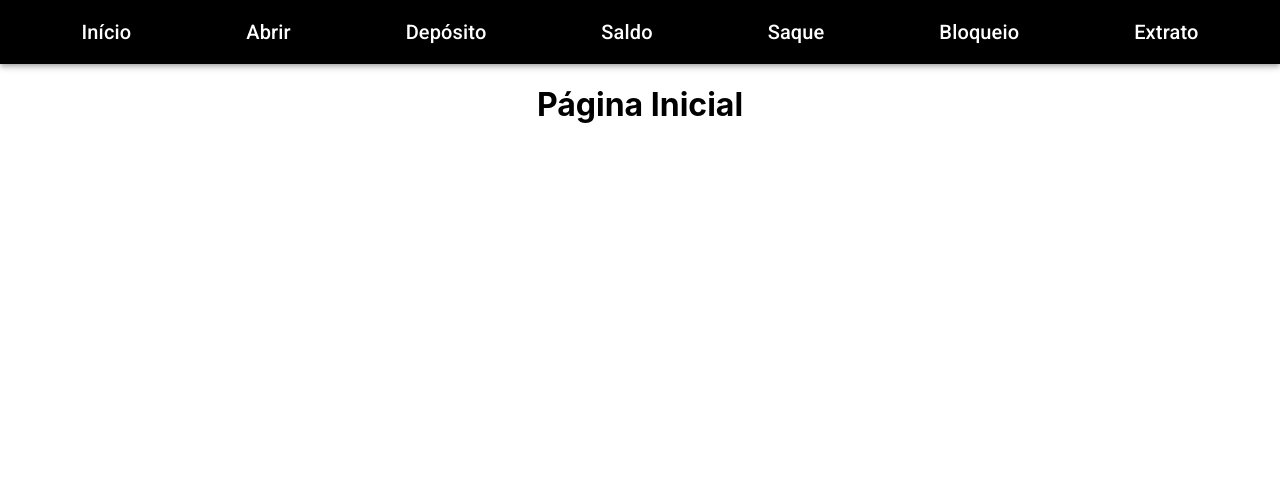
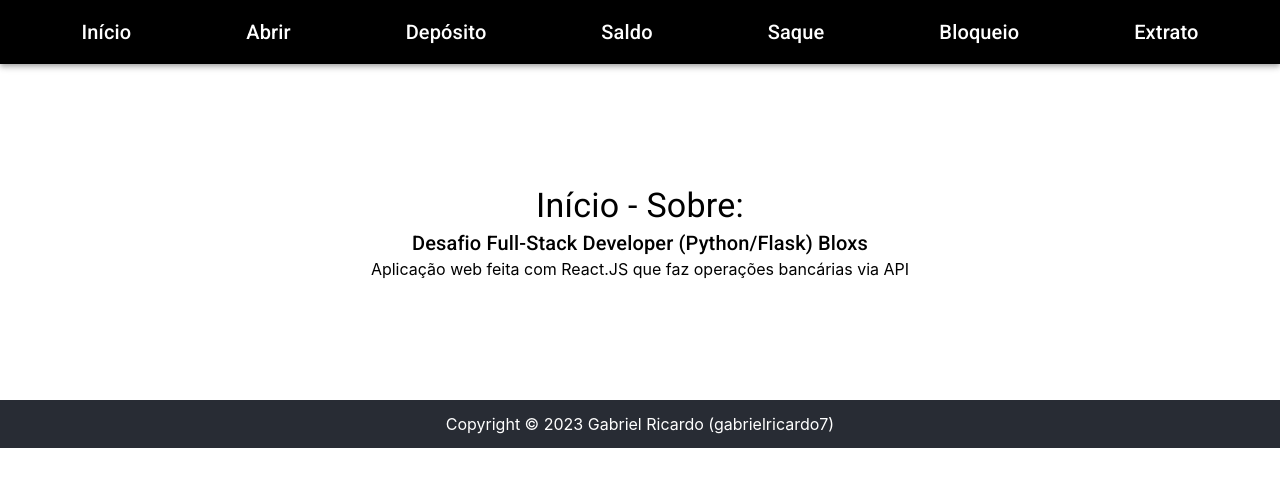
Before and after one commit to gabrielricardo7/desafio-bloxs, a React (Create React App) app in the folder client/: page / in a window 1280 px wide. Shown: the top 486 px of the page. Built offline with nearby package versions, Linux system fonts and the light colour scheme.

Commit message:
Add Home page

```diff
--- a/client/src/pages/Home.js
+++ b/client/src/pages/Home.js
@@ -1,7 +1,38 @@
+import "../App.css";
+import { Box, Typography } from "@mui/material";
+
 function Home() {
   return (
     <>
-      <h1>Página Inicial</h1>
+      <Box
+        display="flex"
+        flexDirection="column"
+        justifyContent="center"
+        alignItems="center"
+        height="42vh"
+        margin="auto"
+      >
+        <Typography variant="h4" component="h1">
+          Início - Sobre:
+        </Typography>
+        <Typography variant="h6" component="p">
+          Desafio Full-Stack Developer (Python/Flask) Bloxs
+        </Typography>
+        <Typography variant="p" component="p">
+          Aplicação web feita com React.JS que faz operações bancárias via API
+        </Typography>
+      </Box>
+      <Typography variant="p" component="p" backgroundColor="#282c34" color="white">
+        Copyright &copy; 2023 Gabriel Ricardo (
+        <a
+          rel="noopener noreferrer"
+          target="_blank"
+          href="https://github.com/gabrielricardo7"
+        >
+          gabrielricardo7
+        </a>
+        )
+      </Typography>
     </>
   );
 }
```
